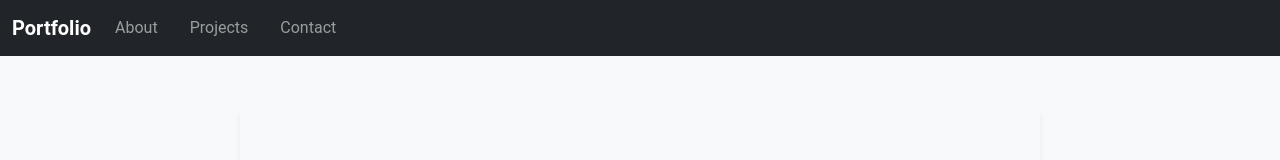
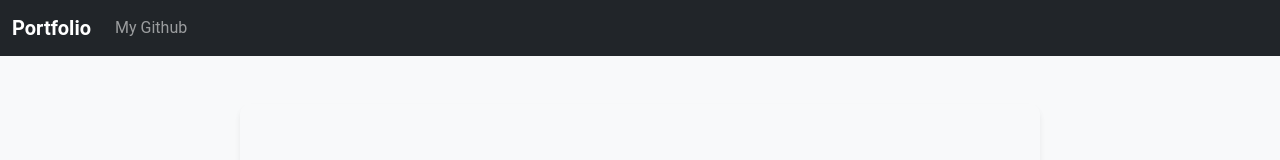
Before and after one commit to Sugal99/Portfolio-2, a React (Create React App) app: page / in a window 1280 px wide. Shown: the top 160 px of the page. Built offline with nearby package versions, Linux system fonts and the light colour scheme.

Commit message:
Added github link in the nav

```diff
--- a/src/components/Header.jsx
+++ b/src/components/Header.jsx
@@ -10,9 +10,7 @@
         <Navbar.Toggle aria-controls="basic-navbar-nav" />
         <Navbar.Collapse id="basic-navbar-nav">
           <Nav className="ml-auto">
-            <Nav.Link href="#about">About</Nav.Link>
-            <Nav.Link href="#projects">Projects</Nav.Link>
-            <Nav.Link href="#contact">Contact</Nav.Link>
+            <Nav.Link href="https://github.com/Sugal99">My Github</Nav.Link>
           </Nav>
         </Navbar.Collapse>
       </Container>
```
